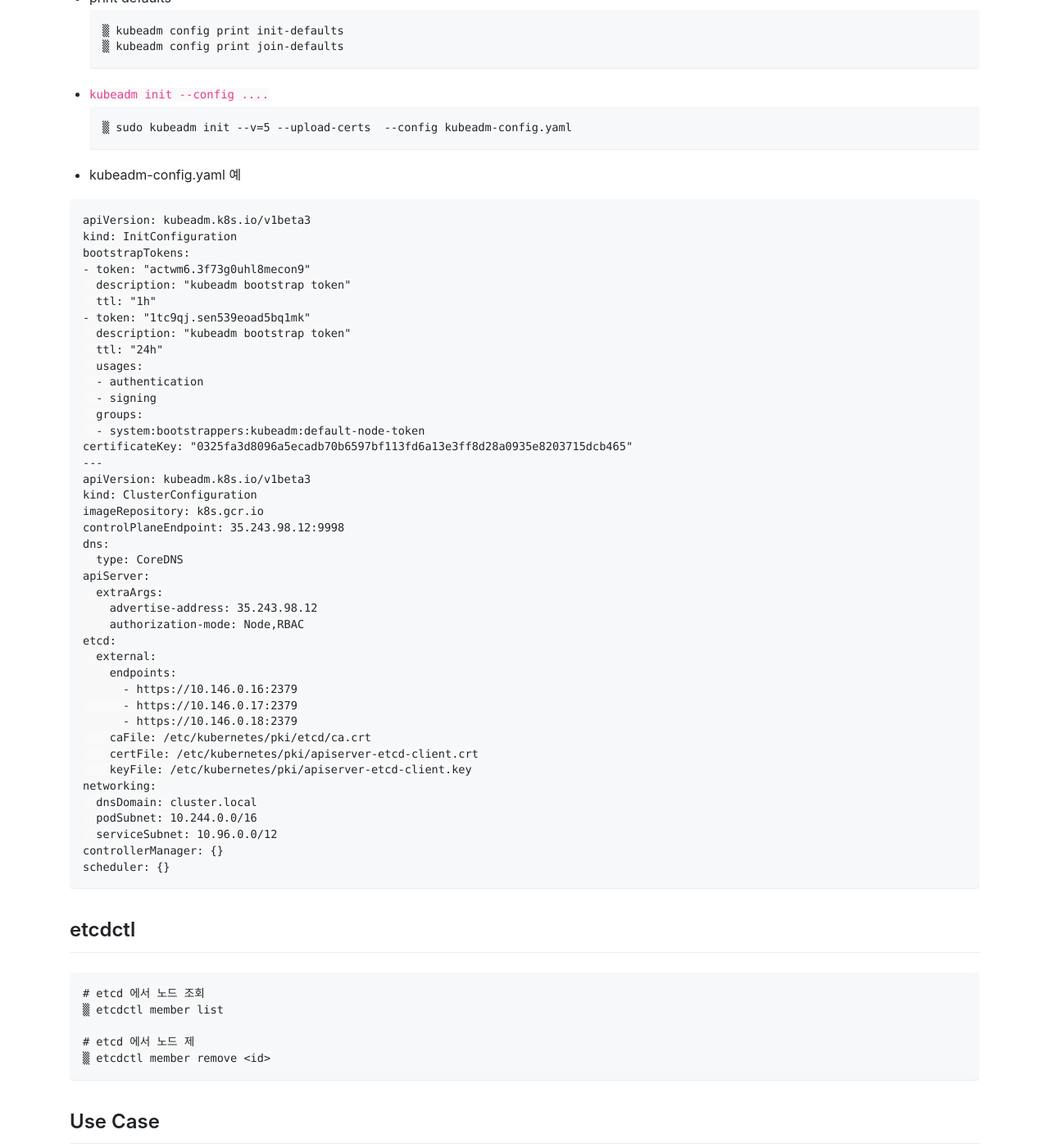
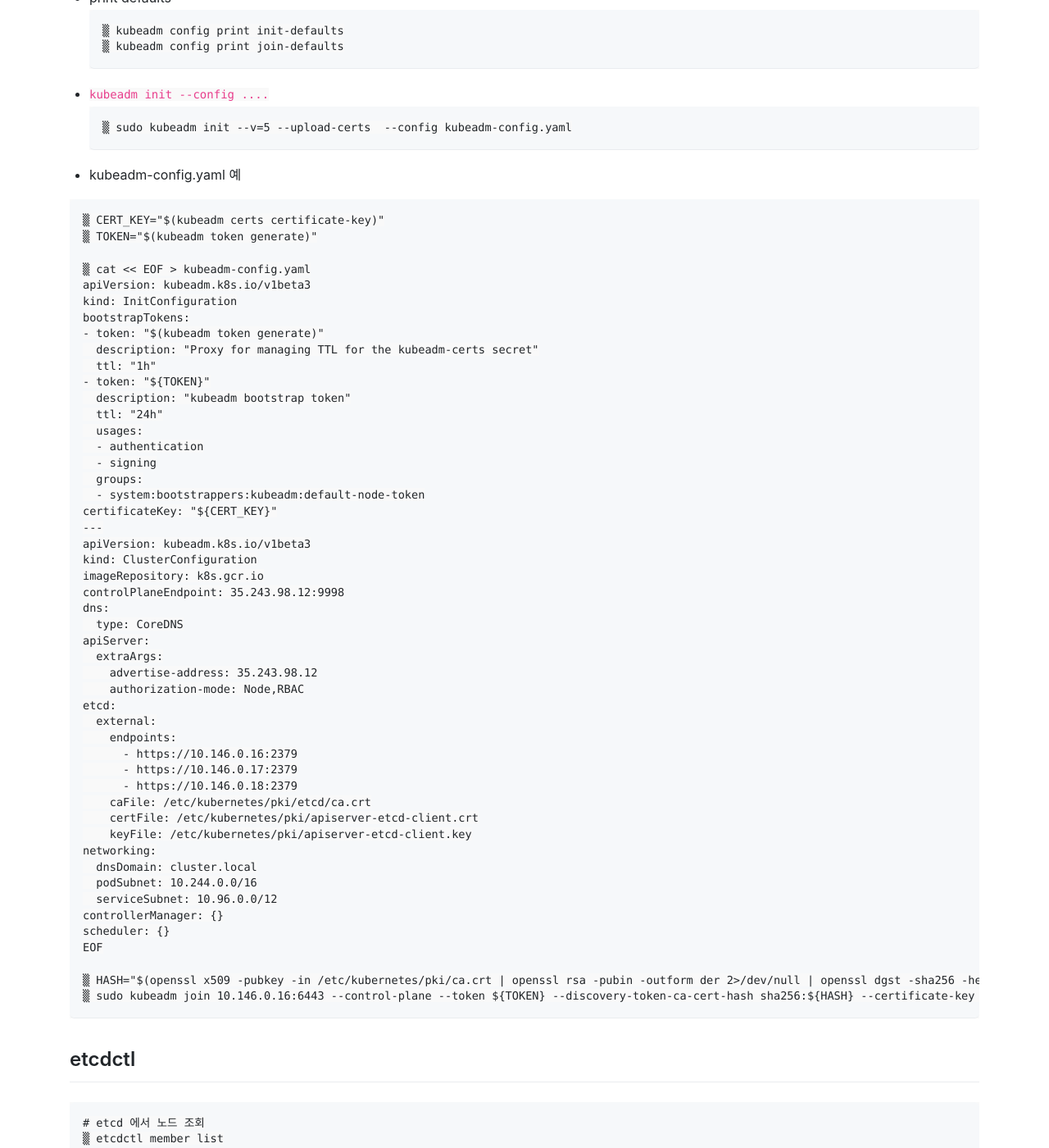
Before and after one commit to itnpeople/itnpeople.github.com, a Jekyll site: the page built from _posts/tip/0000-02-02-kubeadm.md, in a window 1280 px wide and 1400 px high, scrolled down 1460 px. Shown: the whole window at 82% size. Built offline with Jekyll 4.4.1, drawn with Linux system fonts in a browser that asks for light colours.

Commit message:
docs: Update kubeadm-config tips

````diff
--- a/_posts/tip/0000-02-02-kubeadm.md
+++ b/_posts/tip/0000-02-02-kubeadm.md
@@ -86,13 +86,17 @@ CERT_KEY="<출력된 cert-key>"
 *  kubeadm-config.yaml 예
 
 ```
+▒ CERT_KEY="$(kubeadm certs certificate-key)"
+▒ TOKEN="$(kubeadm token generate)"
+
+▒ cat << EOF > kubeadm-config.yaml
 apiVersion: kubeadm.k8s.io/v1beta3
 kind: InitConfiguration
 bootstrapTokens:
-- token: "actwm6.3f73g0uhl8mecon9"
-  description: "kubeadm bootstrap token"
+- token: "$(kubeadm token generate)"
+  description: "Proxy for managing TTL for the kubeadm-certs secret"
   ttl: "1h"
-- token: "1tc9qj.sen539eoad5bq1mk"
+- token: "${TOKEN}"
   description: "kubeadm bootstrap token"
   ttl: "24h"
   usages:
@@ -100,7 +104,7 @@ bootstrapTokens:
   - signing
   groups:
   - system:bootstrappers:kubeadm:default-node-token
-certificateKey: "0325fa3d8096a5ecadb70b6597bf113fd6a13e3ff8d28a0935e8203715dcb465"
+certificateKey: "${CERT_KEY}"
 ---
 apiVersion: kubeadm.k8s.io/v1beta3
 kind: ClusterConfiguration
@@ -127,6 +131,10 @@ networking:
   serviceSubnet: 10.96.0.0/12
 controllerManager: {}
 scheduler: {}
+EOF
+
+▒ HASH="$(openssl x509 -pubkey -in /etc/kubernetes/pki/ca.crt | openssl rsa -pubin -outform der 2>/dev/null | openssl dgst -sha256 -hex | sed 's/^.* //')"
+▒ sudo kubeadm join 10.146.0.16:6443 --control-plane --token ${TOKEN} --discovery-token-ca-cert-hash sha256:${HASH} --certificate-key ${CERT_KEY}
 ```
 
 ## etcdctl
````
